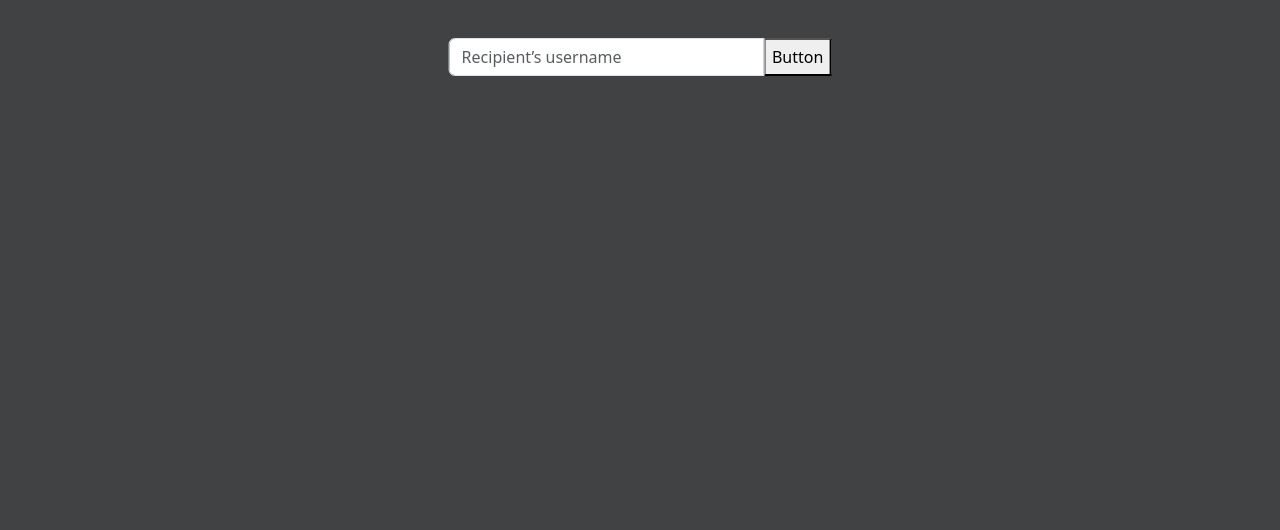
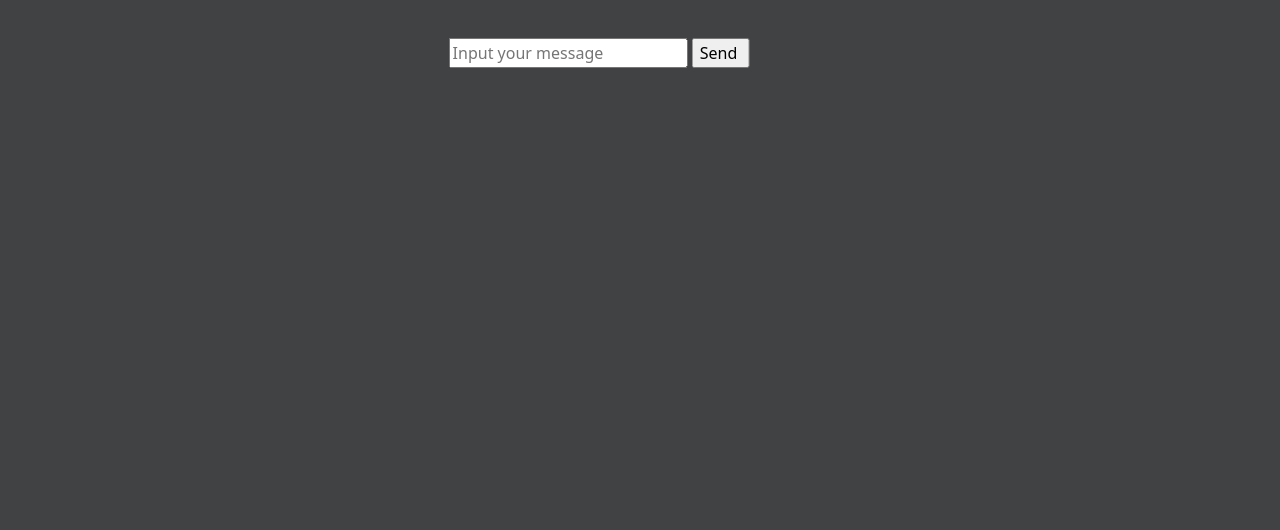
Before and after one commit to Mahesh-Ekanayake627/day-12, a plain HTML site: page index.html in a window 1280 px wide. Shown: the part 270-800 px from the top of the page. Drawn offline with nearby package versions, Linux system fonts and the light colour scheme.

Commit message:
Refactor input elements in index.html and update Sendmessage function authorization header

```diff
--- a/app.js
+++ b/app.js
@@ -28,7 +28,7 @@
 
 function Sendmessage(){
 const myHeaders = new Headers();
-myHeaders.append("Authorization", "***");
+myHeaders.append("Authorization", "**");
 myHeaders.append("Content-Type", "application/json");
 myHeaders.append("Cookie", "__cf_bm=W.PjJkGzMotcjDRzDwifZyCJwXoc6XkMpbu3rdvO30o-1795073695.2935297-1.0.1.1-gA2TrloqQwpOuLVr6PwWnyk1sGMqORVnXp6I4uzVm257oeG1I6Yd4p7YGJz4KxjbxYy0ofKAnQklppqVw1CJklhxnF3CI5F31FgCewzRe7s_b19tGP4uhnGoW1ABm58G");
 
--- a/index.html
+++ b/index.html
@@ -25,10 +25,8 @@
     <div class="position-relative">
         <div class="position-absolute top-0 start-50 translate-middle-x"><br><br><br><br><br><br>
             <h2 id="main">Hello! Mahesh Ekanayake</h2><br><br>
-            <div class="input-group mb-3">
-  <input type="text" class="form-control" placeholder="Recipient’s username" aria-label="Recipient’s username" aria-describedby="button-addon2">
-  <button class="btn-outline theme-secondary input-group-btn" type="button" id="button-addon2">Button</button>
-</div>
+            <input type="text" id="textUserInput" placeholder="Input your message">
+            <input type="button" value="Send " onclick="Sendmessage()">
             <p id="lblDisplay"></p>
         </div>
     </div>
```
